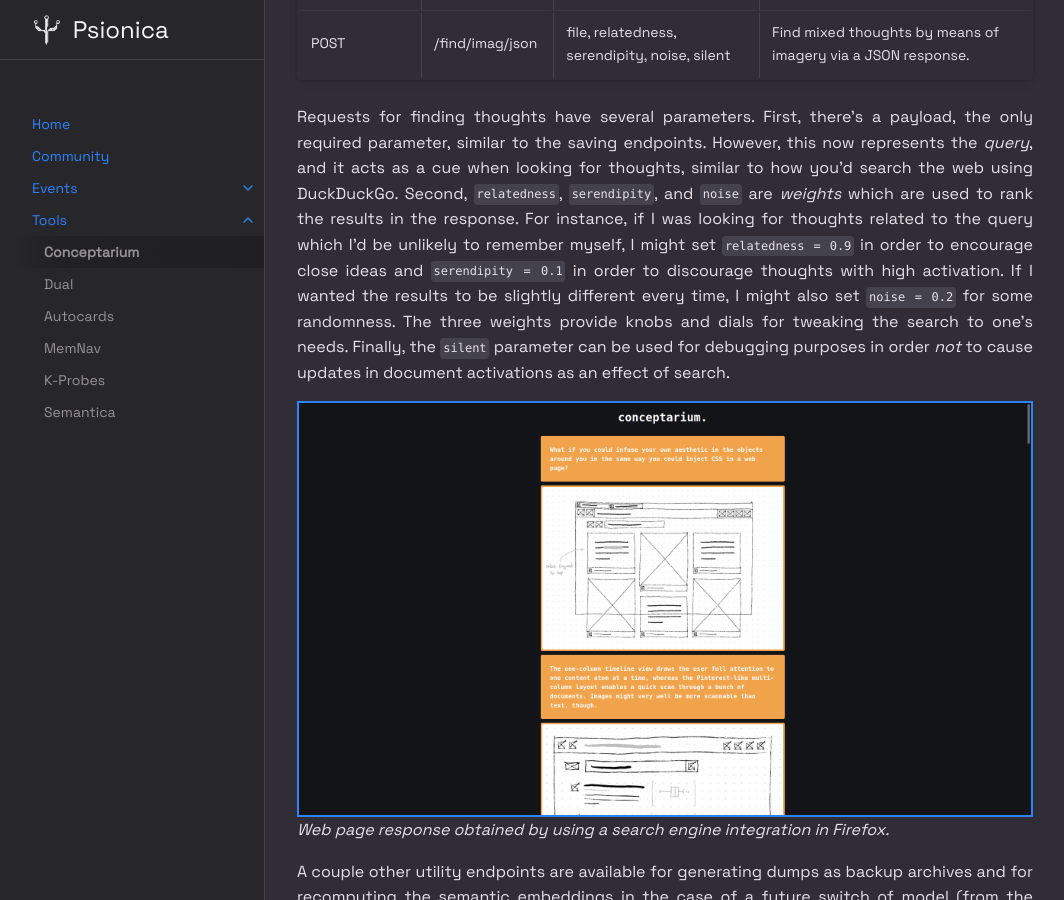
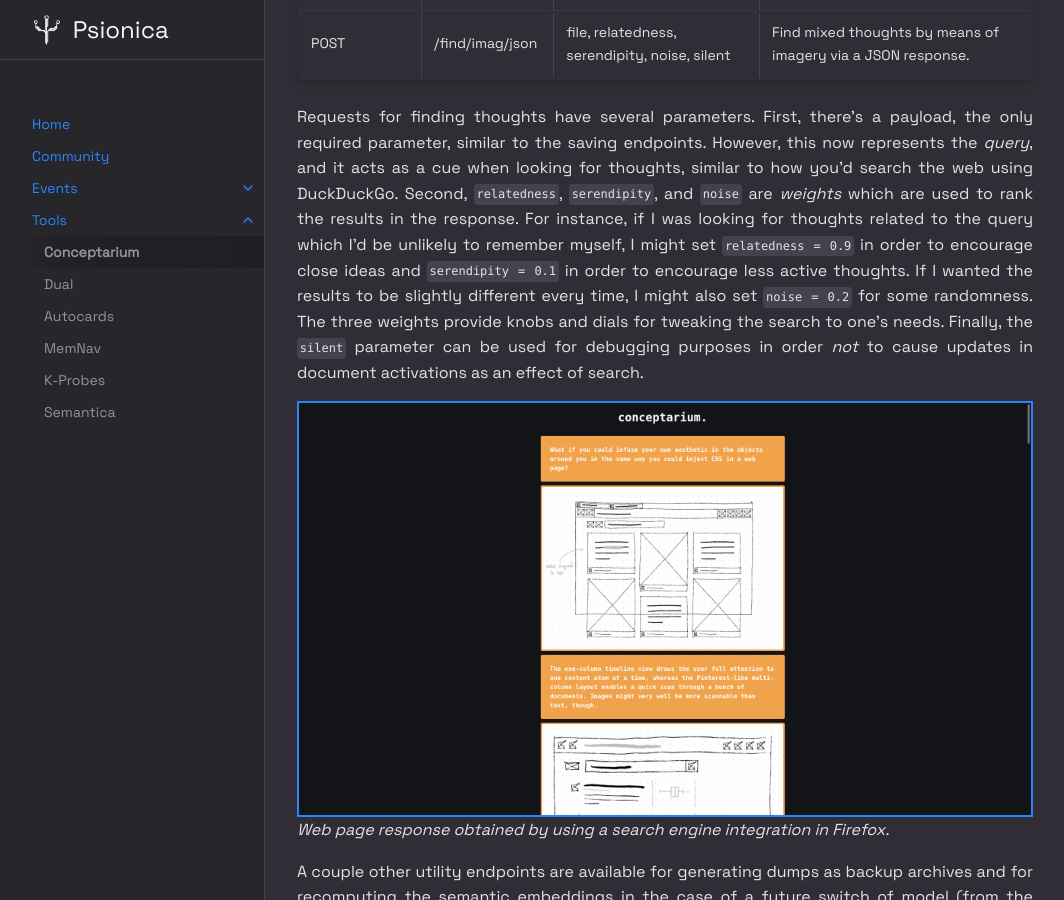
Before and after one commit to Psionica/psionica.github.io, a Jekyll site: the page built from tools/conceptarium.md, in a window 1280 px wide and 900 px high, scrolled down 7314 px. Shown: the whole window, without its empty margins (107-1171 px from the left). Built offline with Jekyll 4.4.1, drawn with Linux system fonts in a browser that asks for light colours.

Commit message:
Update conceptarium

```diff
--- a/tools/conceptarium.md
+++ b/tools/conceptarium.md
@@ -110,7 +110,7 @@ For finding thoughts, eight endpoints are exposed by the server. For each of the
 | POST | /find/imag/file | file, relatedness, serendipity, noise, silent    | Find an image thoughts by means of imagery via an image file response.  |
 | POST | /find/imag/json | file, relatedness, serendipity, noise, silent    | Find mixed thoughts by means of imagery via a JSON response.         |
 
-Requests for finding thoughts have several parameters. First, there's a payload, the only required parameter, similar to the saving endpoints. However, this now represents the *query*, and it acts as a cue when looking for thoughts, similar to how you'd search the web using DuckDuckGo. Second, `relatedness`, `serendipity`, and `noise` are *weights* which are used to rank the results in the response. For instance, if I was looking for thoughts related to the query which I'd be unlikely to remember myself, I might set `relatedness = 0.9` in order to encourage close ideas and `serendipity = 0.1` in order to discourage thoughts with high activation. If I wanted the results to be slightly different every time, I might also set `noise = 0.2` for some randomness. The three weights provide knobs and dials for tweaking the search to one's needs. Finally, the `silent` parameter can be used for debugging purposes in order *not* to cause updates in document activations as an effect of search.
+Requests for finding thoughts have several parameters. First, there's a payload, the only required parameter, similar to the saving endpoints. However, this now represents the *query*, and it acts as a cue when looking for thoughts, similar to how you'd search the web using DuckDuckGo. Second, `relatedness`, `serendipity`, and `noise` are *weights* which are used to rank the results in the response. For instance, if I was looking for thoughts related to the query which I'd be unlikely to remember myself, I might set `relatedness = 0.9` in order to encourage close ideas and `serendipity = 0.1` in order to encourage less active thoughts. If I wanted the results to be slightly different every time, I might also set `noise = 0.2` for some randomness. The three weights provide knobs and dials for tweaking the search to one's needs. Finally, the `silent` parameter can be used for debugging purposes in order *not* to cause updates in document activations as an effect of search.
 
 {: .border }
 ![](/assets/images/conceptarium_html.png)
```
